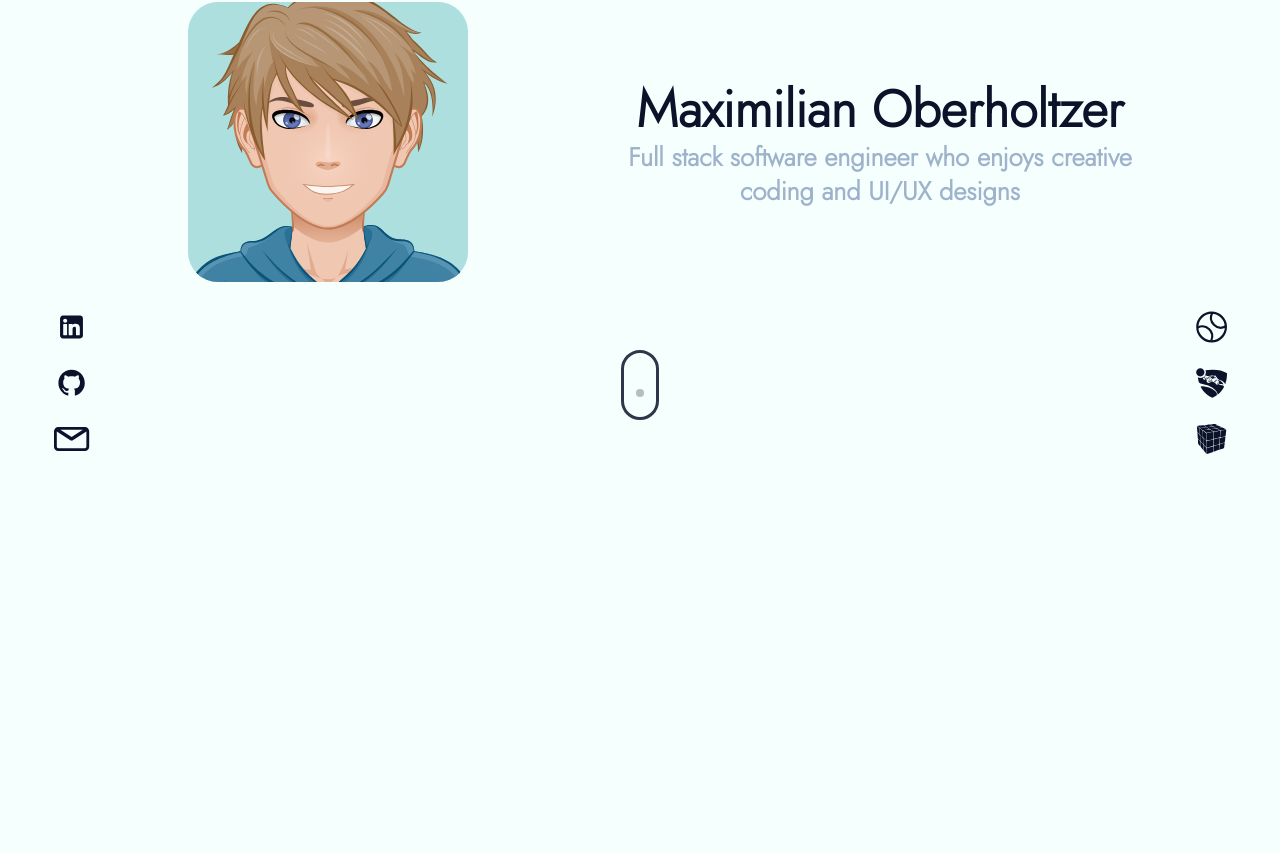
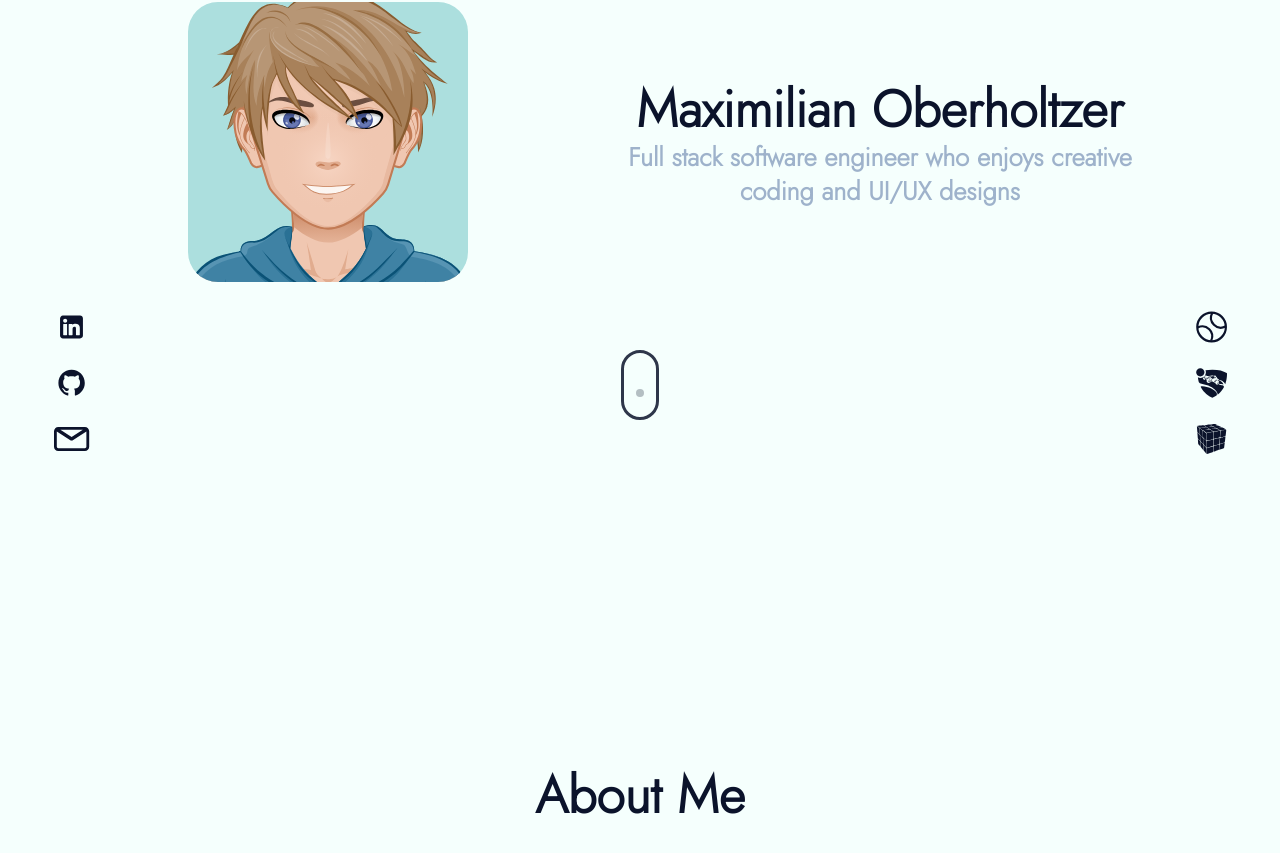
Before and after one commit to Maximilian-Oberholtzer/maximilian-portfolio, a React (Create React App) app: page / in a window 1280 px wide. Shown: the part 205-1058 px from the top of the page. Built offline with nearby package versions, Linux system fonts and the light colour scheme.

Commit message:
style changes for appbar transition, setting up initial appbar container

```diff
--- a/src/components/Navbar.js
+++ b/src/components/Navbar.js
@@ -35,7 +35,7 @@ const Navbar = () => {
   useEffect(() => {
     function handleScroll() {
       const scrollY = window.scrollY;
-      if (scrollY > 150) {
+      if (scrollY > 100) {
         setIsScrolled(true);
       } else {
         setIsScrolled(false);
--- a/src/components/Styles.js
+++ b/src/components/Styles.js
@@ -16,7 +16,6 @@ const useStyles = makeStyles((theme) => ({
     left: "40px",
     right: "auto",
     Zndex: "10",
-    lineHeight: "44px",
     animation: "fadeInLeft",
     animationDuration: "1s",
   },
@@ -69,22 +68,24 @@ const useStyles = makeStyles((theme) => ({
   },
   appBar: {
     transition:
-      "all 0.3s cubic-bezier(0.645,0.045,0.355,1), background-color 1ms, box-shadow 1ms !important",
+      "all 0.4s cubic-bezier(0.645,0.045,0.355,1), background-color 0ms !important",
+    transitionDelay: "0.s",
     transform: "translate3d(0,0,0)",
     boxShadow: "none !important",
     backgroundColor: theme.palette.mainBlue.main + " !important",
+    border: "none !important",
     padding: "2rem 5rem 2rem 5rem",
     [theme.breakpoints.down("sm")]: {
       padding: "1rem 2rem 1rem 2rem",
     },
   },
   appBarScrolled: {
-    transition:
-      "all 0.3s cubic-bezier(0.645,0.045,0.355,1), background-color 1ms !important",
+    // transition:
+    //   "all 0.4s cubic-bezier(0.645,0.045,0.355,1), background-color 0ms !important",
+    // transitionDelay: "0.1s",
     transform: "translate3d(0,0,0)",
     backgroundColor: theme.palette.mainBlue.main + " !important",
-    boxShadow:
-      "0px 2px 4px -1px rgb(0 0 0 / 7%), 0px 4px 5px 0px rgb(0 0 0 / 5%), 0px 1px 10px 0px rgb(0 0 0 / 3%)",
+    boxShadow: "none !important",
     padding: "0.5rem 5rem 0.5rem 5rem",
     [theme.breakpoints.down("sm")]: {
       padding: "0.5rem 2rem 0.5rem 2rem",
--- a/src/components/sections/About.js
+++ b/src/components/sections/About.js
@@ -1,5 +1,5 @@
 import React from "react";
-import { useTheme, Container } from "@mui/material";
+import { useTheme, Container, Typography } from "@mui/material";
 import useStyles from "./Styles";
 import "animate.css";
 
@@ -7,7 +7,15 @@ const About = () => {
   const classes = useStyles();
   const theme = useTheme();
 
-  return <section className={classes.aboutRoot}></section>;
+  return (
+    <section className={classes.aboutRoot}>
+      <Container className={classes.aboutContainer}>
+        <Typography className={classes.aboutTitle} component="h1" variant="h5">
+          About Me
+        </Typography>
+      </Container>
+    </section>
+  );
 };
 
 export default About;
--- a/src/components/sections/Styles.js
+++ b/src/components/sections/Styles.js
@@ -80,8 +80,26 @@ const useStyles = makeStyles((theme) => ({
   //About Styles//
   ////////////////
   aboutRoot: {
-    minHeight: "100vh",
+    minHeight: "50vh",
     justifyContent: "center",
+    display: "flex",
+    flexWrap: "wrap",
+    alignContent: "center",
+  },
+  aboutContainer: {
+    display: "flex !important",
+    flexDirection: "column",
+    alignItems: "center",
+    alignSelf: "center",
+    boxSizing: "unset !important",
+    // ["@media (max-height: 670px)"]: {
+    //   paddingTop: "102px",
+    // },
+  },
+  aboutTitle: {
+    fontWeight: "bold !important",
+    color: theme.palette.white.main,
+    fontSize: "clamp(32px, 4vw, 56px) !important",
   },
 }));
 
```
